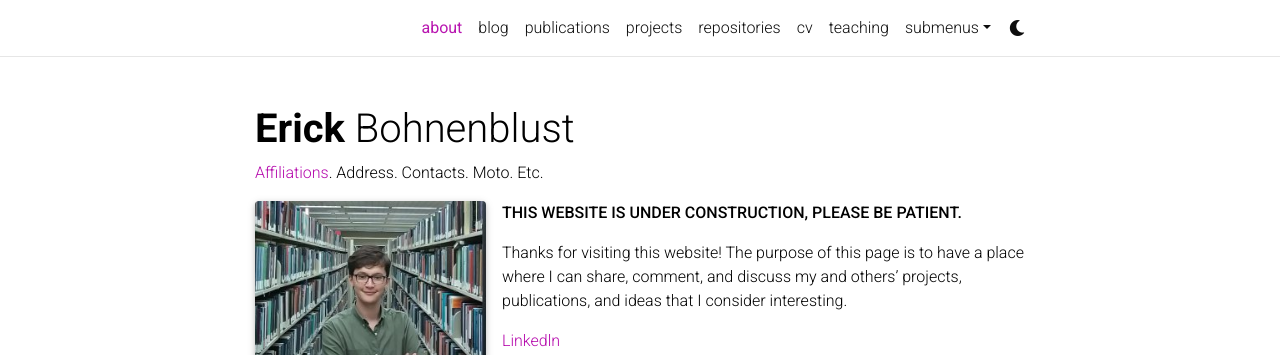
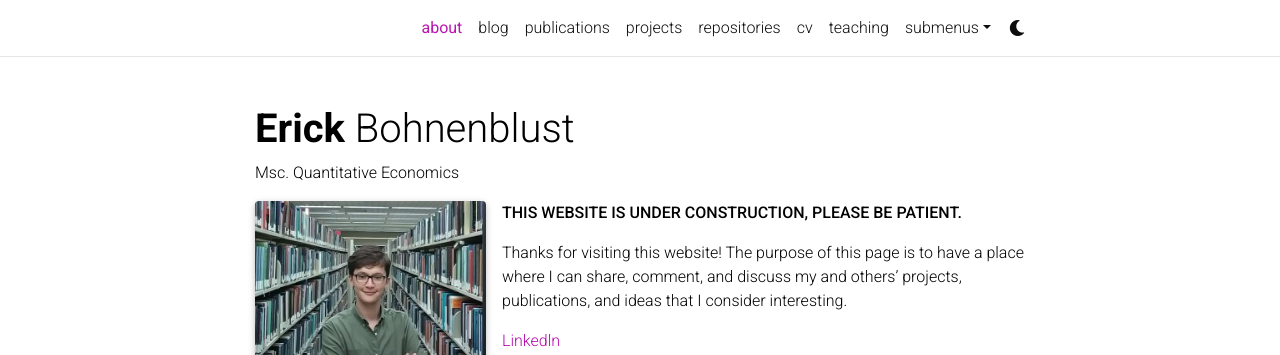
Before and after one commit to ebohnenb/ebohnenb.github.io, a Jekyll site: the page built from _pages/about.md, in a window 1280 px wide and 1332 px high. Shown: the top 355 px of the window. Built offline with Jekyll 4.4.1, drawn with Linux system fonts in a browser that asks for light colours; full-size pictures stand in for the smaller copies a plugin makes; emoji names are drawn with the system emoji font; comment, search, counter and statistics services are not loaded; a style sheet for code colours, icons or effects is not loaded.

Commit message:
Update about.md

```diff
--- a/_pages/about.md
+++ b/_pages/about.md
@@ -2,7 +2,7 @@
 layout: about
 title: about
 permalink: /
-subtitle: <a href='#'>Affiliations</a>. Address. Contacts. Moto. Etc.
+subtitle: Msc. Quantitative Economics # <a href='#'>Affiliations</a>. Address. Contacts. Moto. Etc.
 
 profile:
   align: left
```
